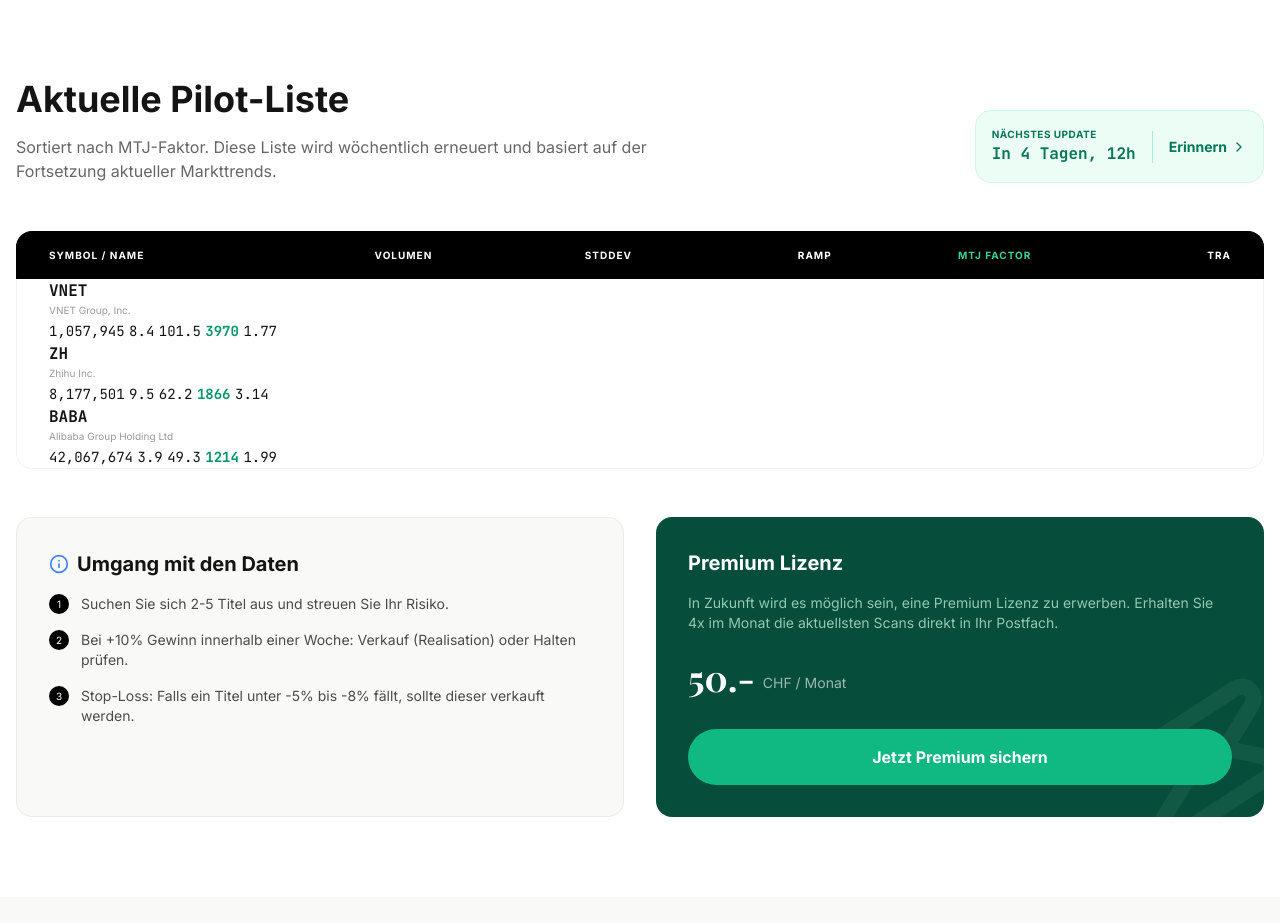
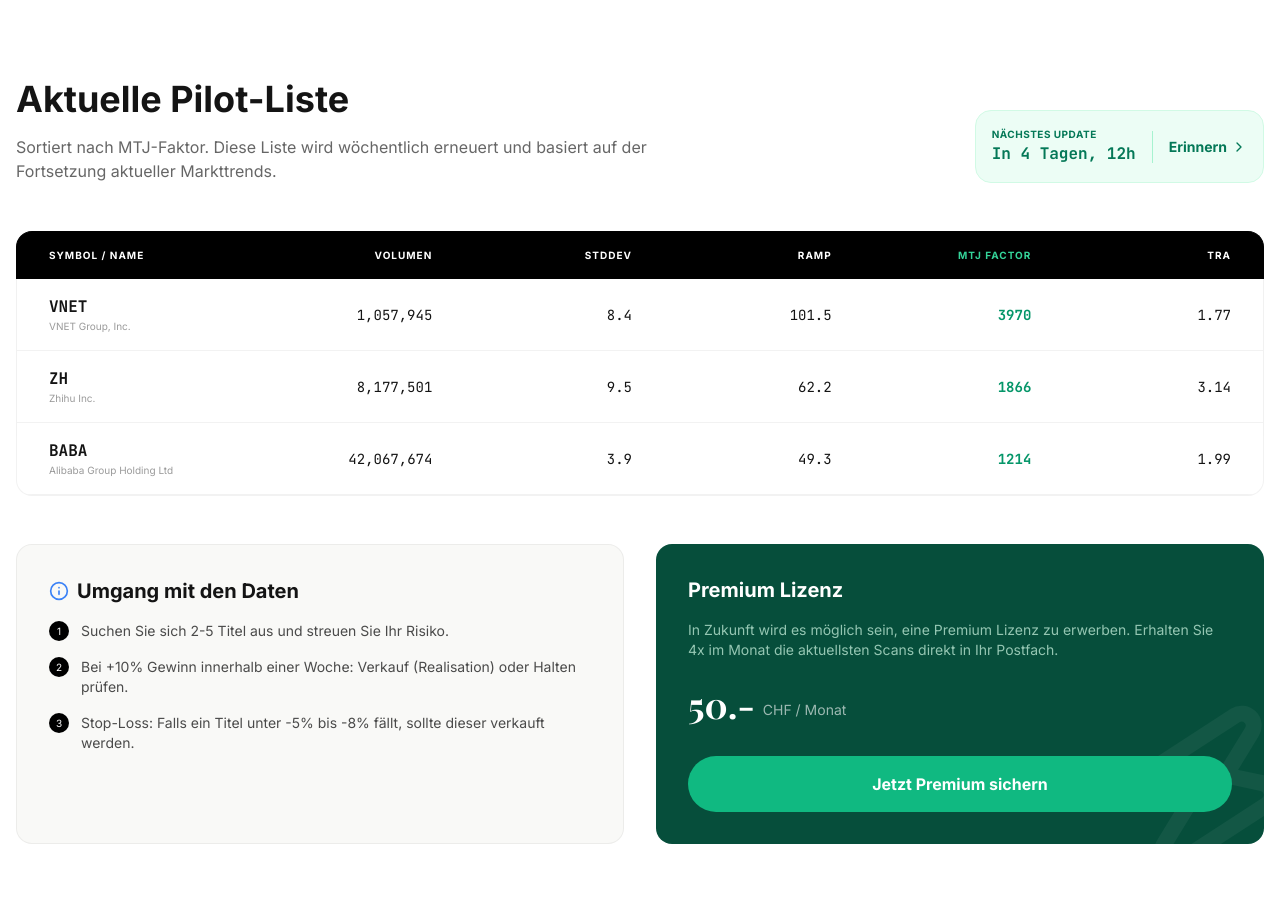
Before and after one commit to MrJenny/Traders-Swift, a PHP site: page / in a window 1280 px wide. Shown: the part 2105-3028 px from the top of the page. Run offline with PHP 8.4, Linux system fonts and the light colour scheme; some libraries are stand-ins or nearby versions; some web fonts are replaced.

Commit message:
style: update recommendation table UI
Improve layout consistency and visuals by applying Tailwind CSS classes to the recommendations list and grid rows.

```diff
--- a/index.php
+++ b/index.php
@@ -105,7 +105,7 @@
             }
         }
     </script>
-    <style>
+    <style type="text/tailwindcss">
         @layer components {
             .glass-card {
                 @apply bg-white/40 backdrop-blur-xl border border-white/20 rounded-3xl shadow-sm;
@@ -336,9 +336,9 @@
                             <span class="text-right text-emerald-400">MTJ Factor</span>
                             <span class="text-right">TRA</span>
                         </div>
-                        <div id="recommendations-list" class="border-x border-b border-black/5 rounded-b-2xl overflow-hidden">
+                        <div id="recommendations-list" class="border-x border-b border-black/5 rounded-b-2xl overflow-hidden bg-white">
                             <?php foreach ($recommendations as $stock): ?>
-                                <div class="data-grid-row px-8">
+                                <div class="grid grid-cols-6 gap-4 px-8 py-4 border-b border-black/5 items-center hover:bg-black/[0.02] transition-colors">
                                     <div class="flex flex-col">
                                         <span class="font-bold font-mono"><?php echo $stock['symbol']; ?></span>
                                         <span class="text-[10px] text-black/40 truncate"><?php echo $stock['name']; ?></span>
@@ -422,7 +422,7 @@
                             <span class="text-right">TRA</span>
                         </div>
                         <div class="border-x border-b border-emerald-900/10 rounded-b-2xl overflow-hidden bg-white">
-                            <div class="data-grid-row px-8">
+                            <div class="grid grid-cols-6 gap-4 px-8 py-4 border-b border-black/5 items-center hover:bg-black/[0.02] transition-colors">
                                 <div class="flex flex-col">
                                     <span class="font-bold font-mono">NVDA</span>
                                     <span class="text-[10px] text-black/40 truncate">NVIDIA Corporation</span>
@@ -433,7 +433,7 @@
                                 <span class="text-right font-mono text-sm font-bold text-emerald-600">98</span>
                                 <span class="text-right font-mono text-sm">4.21</span>
                             </div>
-                            <div class="data-grid-row px-8">
+                            <div class="grid grid-cols-6 gap-4 px-8 py-4 border-b border-black/5 items-center hover:bg-black/[0.02] transition-colors">
                                 <div class="flex flex-col">
                                     <span class="font-bold font-mono">TSLA</span>
                                     <span class="text-[10px] text-black/40 truncate">Tesla, Inc.</span>
```
